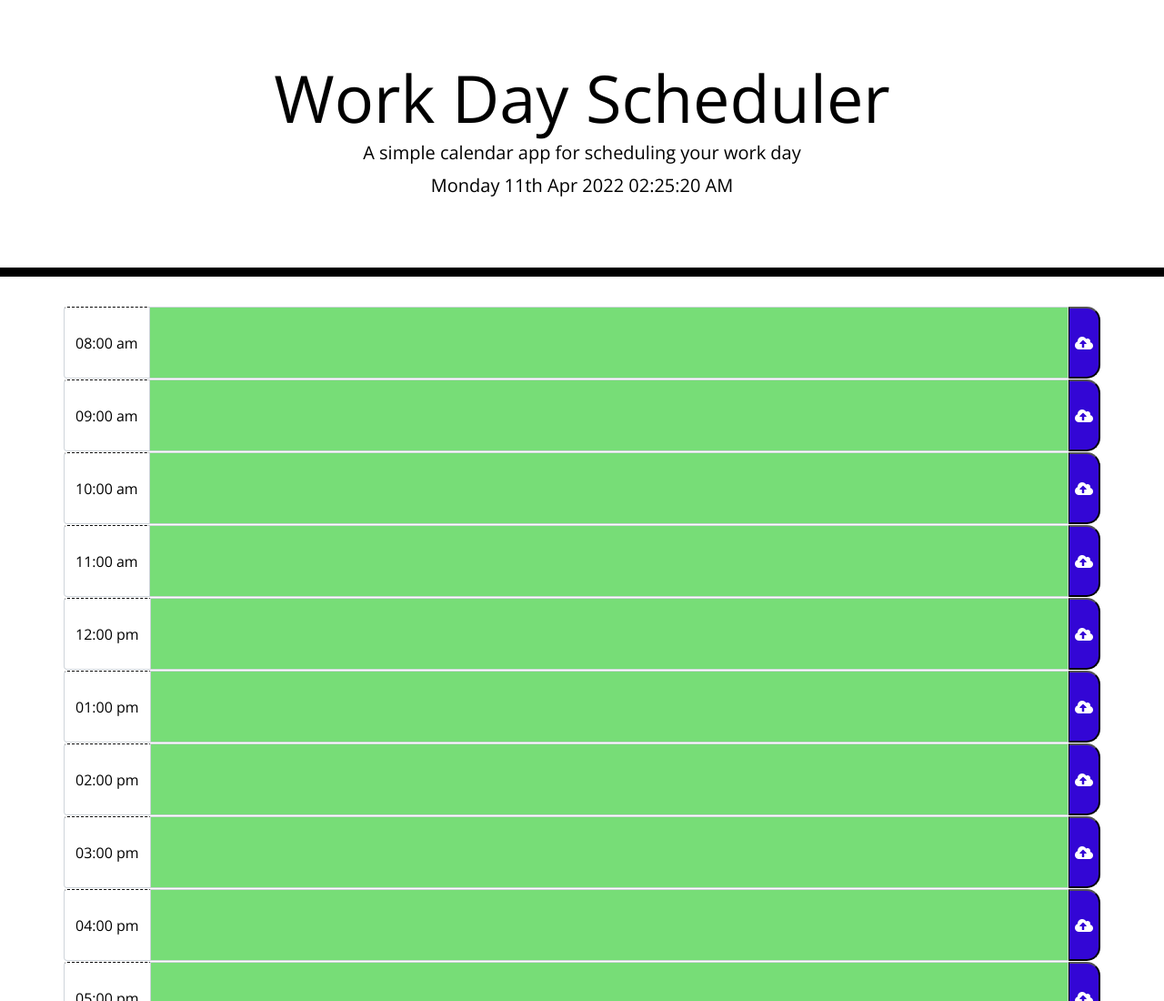
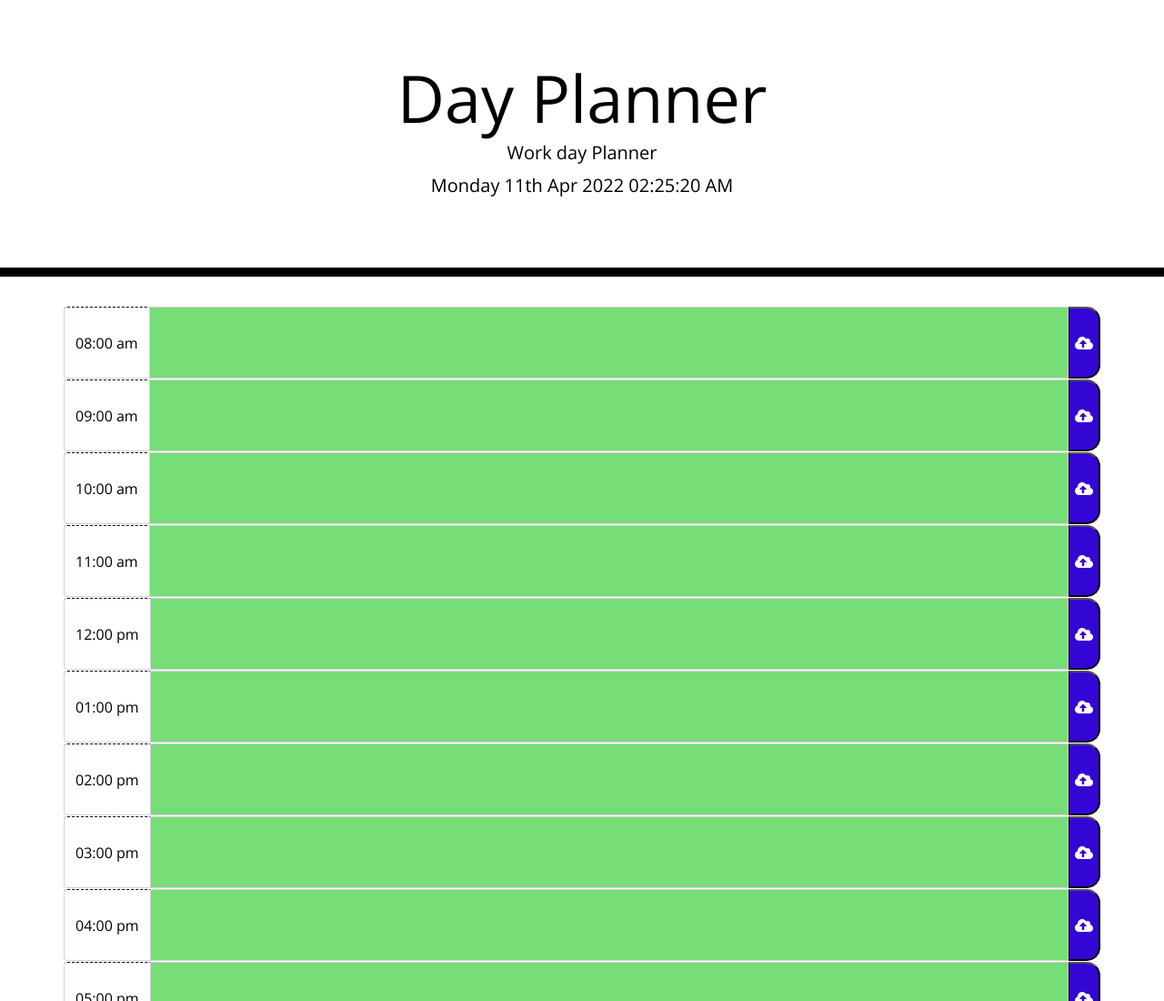
Before and after one commit to Abhi20220/Work-Day-Scheduler, a plain HTML site: page index.html in a window 1280 px wide. Shown: the top 1100 px of the page at 91% size. Drawn offline with nearby package versions, Linux system fonts and the light colour scheme.

Commit message:
added images wrote read me file and changed some of the html file

```diff
--- a/index.html
+++ b/index.html
@@ -24,8 +24,8 @@
 
   <body>
     <header class="jumbotron">
-      <h1 class="display-3">Work Day Scheduler</h1>
-      <p class="lead">A simple calendar app for scheduling your work day</p>
+      <h1 class="display-3">Day Planner</h1>
+      <p class="lead">Work day Planner</p>
       <p id="dateNow" class="lead"></p>
     </header>
     <div class="container">
```
Also changed, not shown: Assets/Images/homepage.jpg (added), Assets/Images/local storage.jpg (added), 1 other file.
